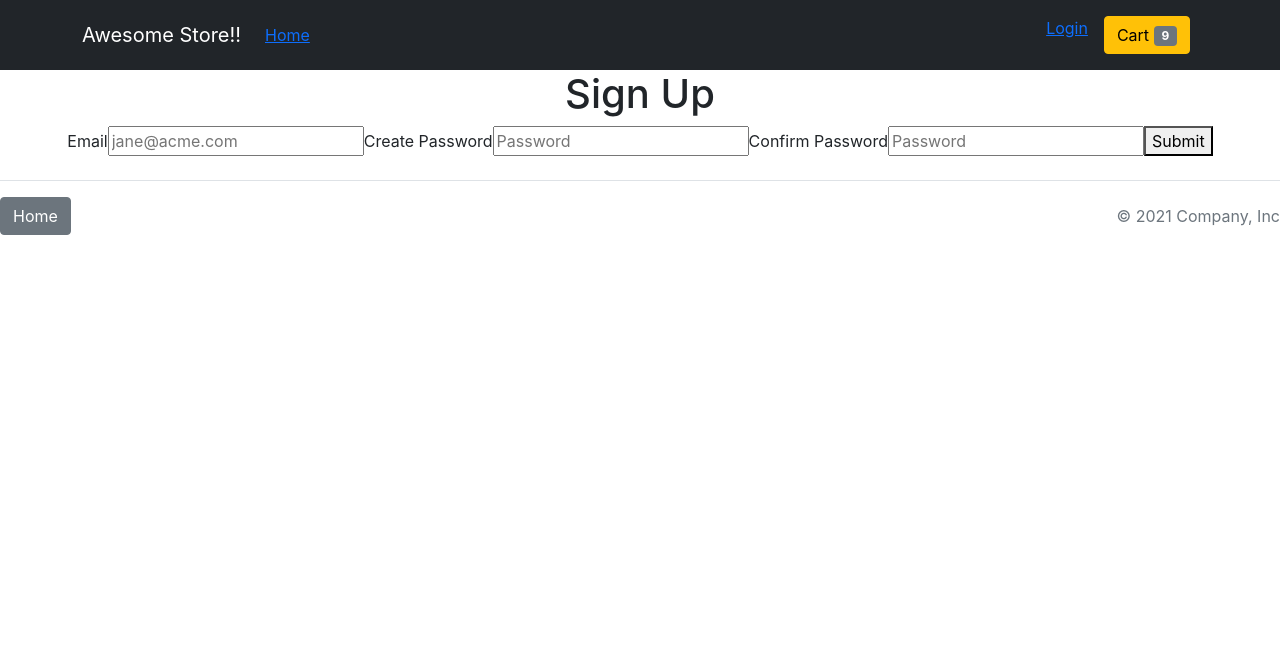
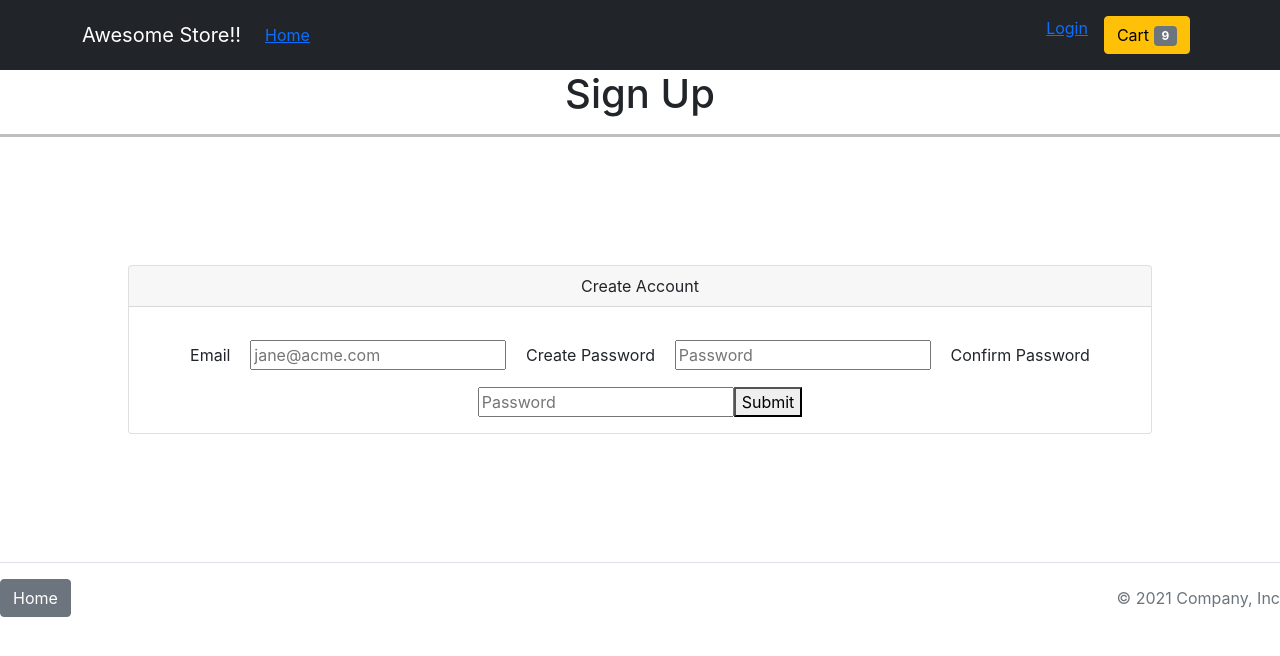
Before and after one commit to joekupernik/react-store, a React (Create React App) app: page /register in a window 1280 px wide. Shown: the top 656 px of the page. Built offline with nearby package versions, Linux system fonts and the light colour scheme; the HTML template or start-up script is replaced by a standard one.

Commit message:
css login register

```diff
--- a/src/components/LoginForm/LoginForm.js
+++ b/src/components/LoginForm/LoginForm.js
@@ -44,7 +44,7 @@ const LoginForm = () => {
         {({ errors, touched }) => (
           <Form>
 
-            <label htmlFor="email">Email</label>
+            <label htmlFor="email" style={{margin: '2%'}}>Email</label>
             <Field
               id="email"
               name="email"
@@ -54,7 +54,7 @@ const LoginForm = () => {
 
             {errors.email && touched.email ? <div>{errors.email}</div> : null}
 
-            <label htmlFor="Password">Create Password</label>
+            <label htmlFor="Password" style={{margin: '2%'}}>Create Password</label>
             <Field
               type= "password"
               name="password"
--- a/src/routes/Register.js
+++ b/src/routes/Register.js
@@ -1,6 +1,7 @@
 import React from 'react';
 import { Formik, Form, Field } from 'formik';
 import * as Yup from 'yup';
+import Card from 'react-bootstrap/Card';
 
 
 const SignupSchema = Yup.object().shape({
@@ -32,6 +33,18 @@ const LoginForm = () => {
   return (
     <div>
       <h1>Sign Up</h1>
+      <hr
+        style={{
+          color: "black",
+          height: 3
+        }}
+      />
+      <div style={{ margin: '10%' }}>
+        <Card>
+          <Card.Header>
+            Create Account
+          </Card.Header>
+          <Card.Body style={{ margin: 'auto' }}>
             <Formik
               initialValues={{
                 email: '',
@@ -46,7 +59,7 @@ const LoginForm = () => {
               {({ errors, touched }) => (
                 <Form>
 
-            <label htmlFor="email">Email</label>
+                  <label htmlFor="email" style={{ margin: '2%' }}>Email</label>
                   <Field
                     id="email"
                     name="email"
@@ -56,19 +69,19 @@ const LoginForm = () => {
 
                   {errors.email && touched.email ? <div>{errors.email}</div> : null}
 
-            <label htmlFor="Password">Create Password</label>
+                  <label htmlFor="Password" style={{ margin: '2%' }}>Create Password</label>
                   <Field
-              type= "password"
+                    type="password"
                     name="password"
                     placeholder="Password"
-              validate= {validatePassword}
+                    validate={validatePassword}
                   />
-            {errors.password && touched.password? <div>{errors.password}</div> : null}
+                  {errors.password && touched.password ? <div>{errors.password}</div> : null}
 
-            <label htmlFor="Password">Confirm Password</label>
+                  <label htmlFor="Password" style={{ margin: '2%' }}>Confirm Password</label>
                   <Field
-              type= "password"
-              name= "confirmPassword"
+                    type="password"
+                    name="confirmPassword"
                     placeholder="Password"
                   />
                   {errors.confirmPassword && touched.confirmPassword ? <div>{errors.confirmPassword}</div> : null}
@@ -77,6 +90,9 @@ const LoginForm = () => {
                 </Form>
               )}
             </Formik>
+          </Card.Body>
+        </Card>
+      </div>
     </div>
   );
 };
```
Lines whose indentation alone changed are shown as unchanged.
